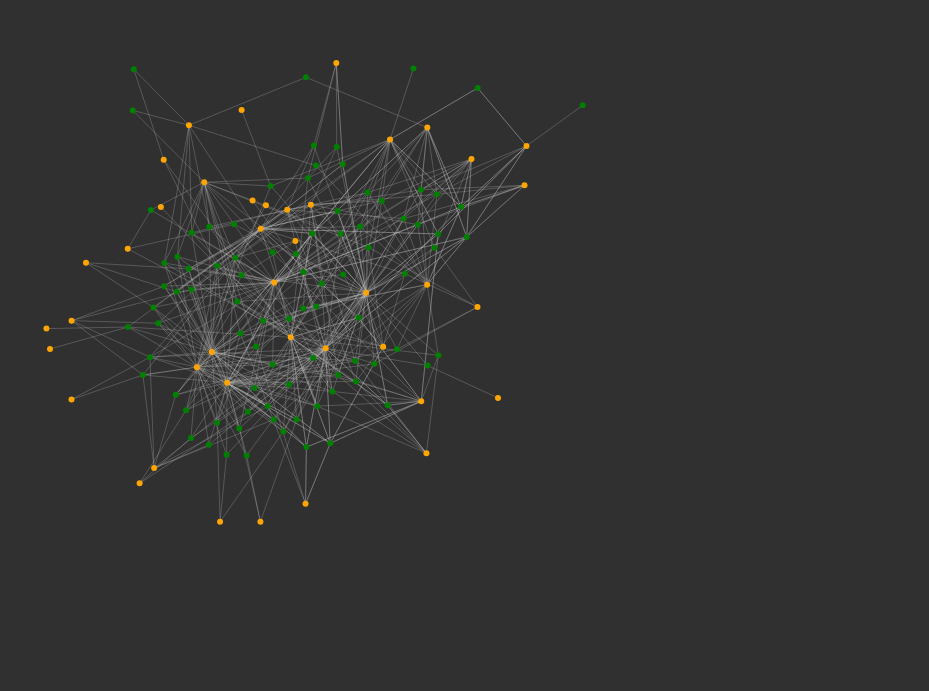
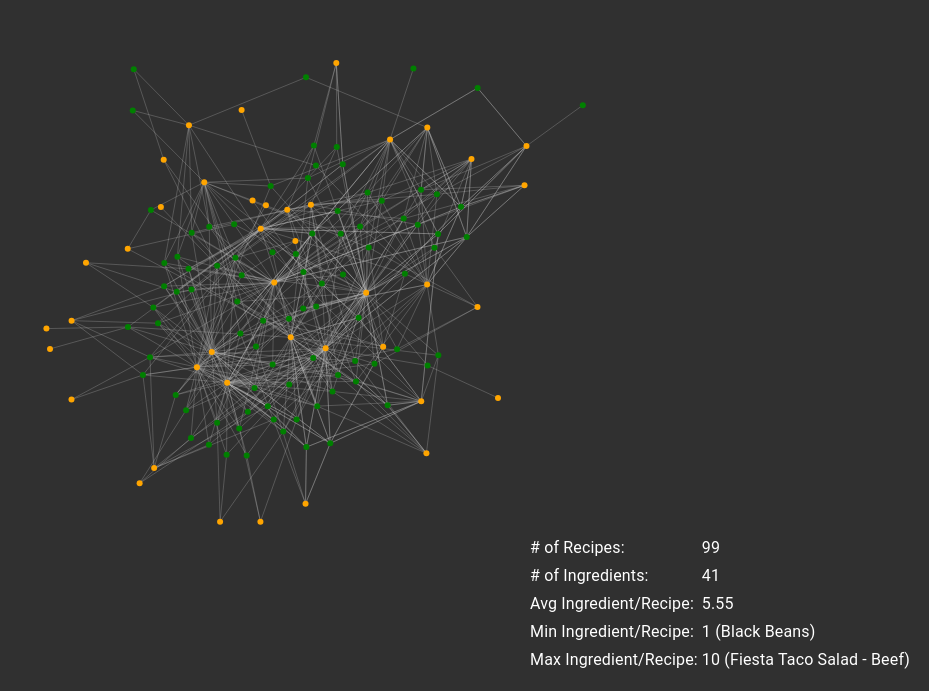
Before and after one commit to anickle060193/taco-bell-ingredients, a React (Create React App) app: page / in a window 1280 px wide. Shown: the part 109-800 px from the top of the page, without its empty margins (351-1280 px from the left). Built offline with nearby package versions, Linux system fonts and the light colour scheme.

Commit message:
Added recipe/ingredient information display.

```diff
--- a/src/components/IngredientGraph.tsx
+++ b/src/components/IngredientGraph.tsx
@@ -1,16 +1,17 @@
 import React, { useState, useRef, useEffect } from 'react';
-import { makeStyles } from '@material-ui/core';
+import { makeStyles, createStyles, Typography } from '@material-ui/core';
 import * as d3 from 'd3';
 
 import useRefInit from 'hooks/useRefInit';
 import useSimulation from 'hooks/useSimulation';
 
-import recipes from 'data/recipes.json';
+import allRecipes from 'data/recipes.json';
 
 const NODE_RADIUS = 6;
 
-const useStyles = makeStyles( {
+const useStyles = makeStyles( ( theme ) => createStyles( {
   canvasContainer: {
+    position: 'relative',
     width: '100%',
     height: '100%',
     overflow: 'hidden',
@@ -19,18 +20,13 @@ const useStyles = makeStyles( {
     width: '100%',
     height: '100%',
   },
-  svg: {
-    width: '100%',
-    height: '100%',
+  information: {
+    position: 'absolute',
+    bottom: 0,
+    right: 0,
+    margin: theme.spacing( 2 ),
   },
-  link: {
-    strokeWidth: '1px',
-    stroke: 'white',
-  },
-  node: {
-    fill: 'blue',
-  },
-} );
+} ) );
 
 interface NodeDatum extends d3.SimulationNodeDatum
 {
@@ -62,8 +58,8 @@ const DISPLAYED_CATEGORIES = new Set( [
   // 'Las Vegas Cantina Menu',
   'Vegetarian Menu',
 ] );
-const filteredRecipes = recipes.filter( ( recipe ) => DISPLAYED_CATEGORIES.has( recipe.category ) );
-console.log( 'Filtered Recipe Count:', filteredRecipes.length, 'Total Recipe Count:', recipes.length );
+const recipes = allRecipes.filter( ( recipe ) => DISPLAYED_CATEGORIES.has( recipe.category ) );
+console.log( 'Filtered Recipe Count:', recipes.length, 'Total Recipe Count:', allRecipes.length );
 
 const recipeId = ( name: string ) => `recipe_${name}`;
 const ingredientId = ( name: string ) => `ingredient_${name}`;
@@ -74,8 +70,8 @@ const IngredientGraph: React.FC = () =>
 
   const nodesRef = useRefInit<NodeDatum[]>( () =>
   {
-    const ingredients = Array.from( new Set( filteredRecipes.flatMap( ( recipe ) => recipe.ingredients ) ) );
-    const recipeNames = Array.from( new Set( filteredRecipes.map( ( recipe ) => recipe.name ) ) );
+    const ingredients = Array.from( new Set( recipes.flatMap( ( recipe ) => recipe.ingredients ) ) );
+    const recipeNames = Array.from( new Set( recipes.map( ( recipe ) => recipe.name ) ) );
 
     return [
       ...ingredients.map<NodeDatum>( ( ingredient ) => ( {
@@ -85,14 +81,14 @@ const IngredientGraph: React.FC = () =>
       } ) ),
       ...recipeNames.map<NodeDatum>( ( recipeName ) => ( {
         id: recipeId( recipeName ),
-        name: `${recipeName} (${filteredRecipes.find( ( r ) => r.name === recipeName )!.category})`,
+        name: `${recipeName} (${recipes.find( ( r ) => r.name === recipeName )!.category})`,
         type: 'recipe',
       } ) )
     ];
   } );
 
   const linksRef = useRefInit<LinkDatum[]>( () =>
-    filteredRecipes
+    recipes
       .flatMap( ( { name, ingredients } ) =>
         ingredients
           .map( ( ingredient ) => ( {
@@ -239,6 +235,32 @@ const IngredientGraph: React.FC = () =>
     return distance <= NODE_RADIUS;
   } );
 
+  let minIngredientRecipe = recipes.reduce( ( currentMax, node ) =>
+  {
+    if( !currentMax
+      || node.ingredients.length < currentMax.ingredients.length )
+    {
+      return node;
+    }
+    else
+    {
+      return currentMax;
+    }
+  } );
+
+  let maxIngredientRecipe = recipes.reduce( ( currentMax, node ) =>
+  {
+    if( !currentMax
+      || node.ingredients.length > currentMax.ingredients.length )
+    {
+      return node;
+    }
+    else
+    {
+      return currentMax;
+    }
+  } );
+
   return (
     <div className={styles.canvasContainer}>
       <canvas
@@ -250,39 +272,40 @@ const IngredientGraph: React.FC = () =>
         onMouseMove={onMouseMove}
         onMouseLeave={( e ) => setMousePosition( undefined )}
       />
+      <div className={styles.information}>
+        <table>
+          <tbody>
+            <tr>
+              <Typography component="td"># of Recipes:</Typography>
+              <Typography component="td">{recipes.length}</Typography>
+            </tr>
+            <tr>
+              <Typography component="td"># of Ingredients:</Typography>
+              <Typography component="td">{nodesRef.current.filter( ( n ) => n.type === 'ingredient' ).length}</Typography>
+            </tr>
+            <tr>
+              <Typography component="td">Avg Ingredient/Recipe:</Typography>
+              <Typography component="td">
+                {( recipes.reduce( ( total, node ) => total + node.ingredients.length, 0 ) / recipes.length ).toFixed( 2 )}
+              </Typography>
+            </tr>
+            {minIngredientRecipe && (
+              <tr>
+                <Typography component="td">Min Ingredient/Recipe:</Typography>
+                <Typography component="td">{minIngredientRecipe.ingredients.length} ({minIngredientRecipe.name})</Typography>
+              </tr>
+            )}
+            {maxIngredientRecipe && (
+              <tr>
+                <Typography component="td">Max Ingredient/Recipe:</Typography>
+                <Typography component="td">{maxIngredientRecipe.ingredients.length} ({maxIngredientRecipe.name})</Typography>
+              </tr>
+            )}
+          </tbody>
+        </table>
+      </div>
     </div>
   );
-
-  // return (
-  //   <svg
-  //     className={styles.svg}
-  //     viewBox="-1000 -1000 2000 2000"
-  //   >
-  //     {linksRef.current.map( ( link ) =>
-  //       (
-  //         <line
-  //           key={link.index}
-  //           className={styles.link}
-  //           x1={( link.source as IngredientNodeDatum ).x}
-  //           y1={( link.source as IngredientNodeDatum ).y}
-  //           x2={( link.target as IngredientNodeDatum ).x}
-  //           y2={( link.target as IngredientNodeDatum ).y}
-  //         />
-  //       )
-  //     )}
-  //     {nodesRef.current.map( ( node ) =>
-  //       (
-  //         <circle
-  //           key={node.name}
-  //           className={styles.node}
-  //           cx={node.x}
-  //           cy={node.y}
-  //           r={10}
-  //         />
-  //       )
-  //     )}
-  //   </svg>
-  // );
 };
 
 export default IngredientGraph;
```
